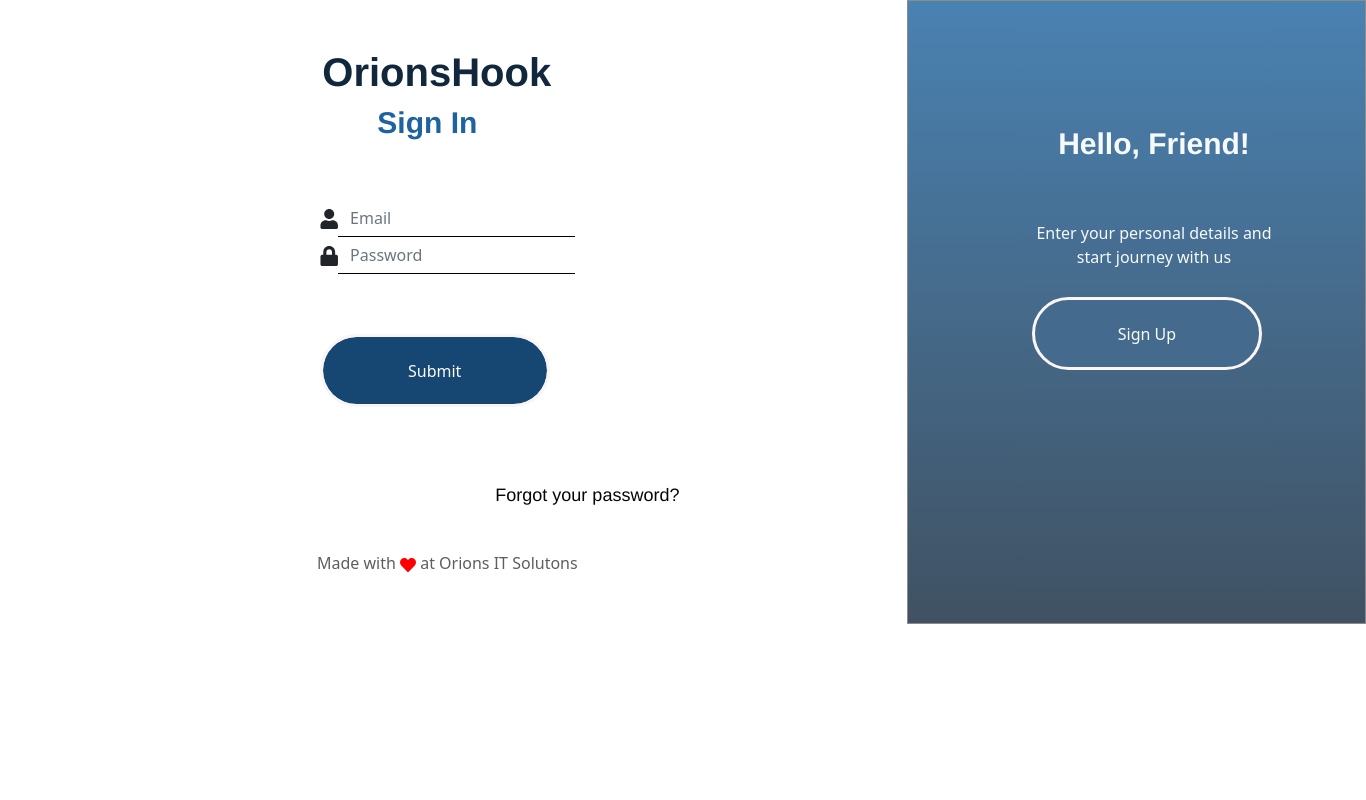
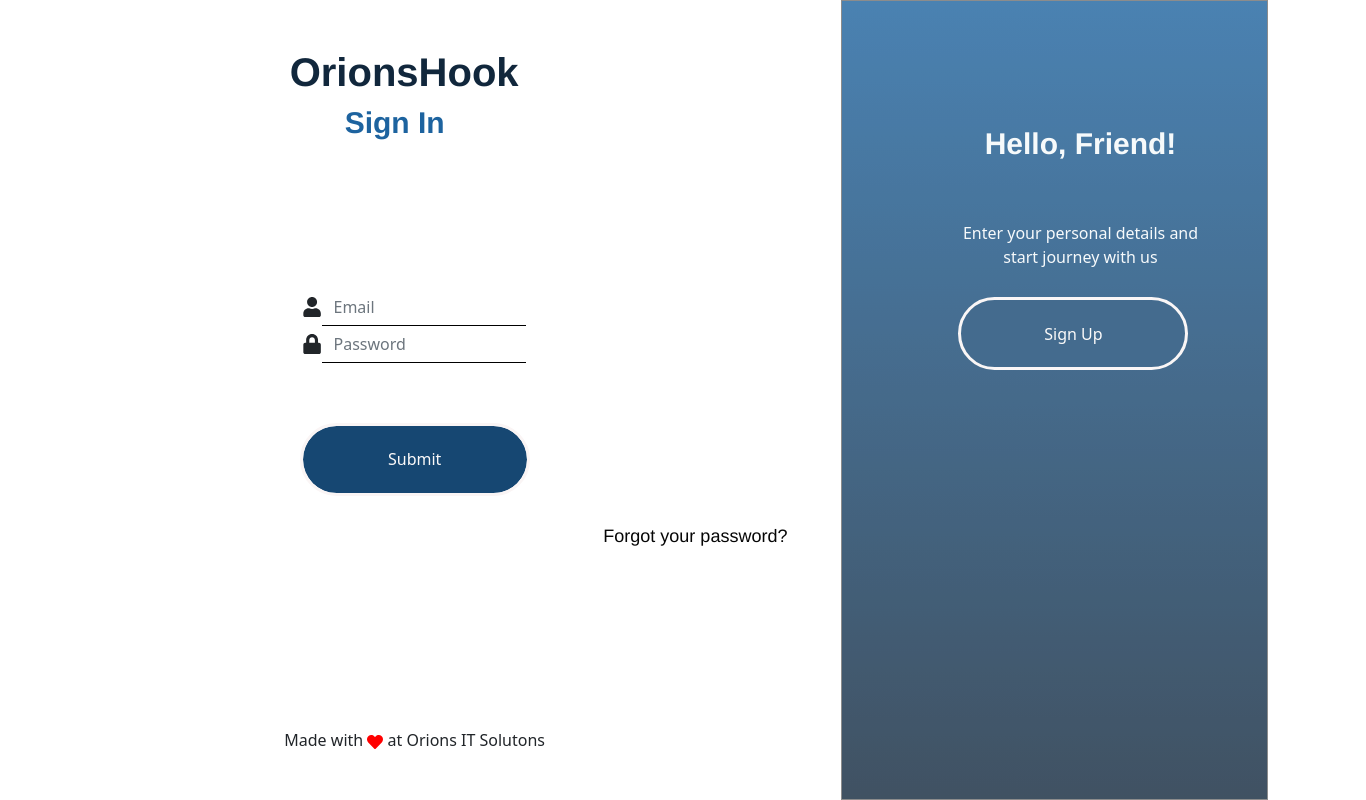
Before and after one commit to bhaskarbhoopendra/orionshookfrontend, a React (Vite) app: page /signin in a window 1280 px wide. Shown: the whole page, 1366 px wide, since content can reach past the window. Built offline with nearby package versions, Linux system fonts and the light colour scheme.

Commit message:
fixing flex on signin page

```diff
--- a/src/pages/Signin.tsx
+++ b/src/pages/Signin.tsx
@@ -41,19 +41,24 @@ export function Signin() {
     validate,
     onSubmit: (values) => {
       const data = JSON.stringify(values, null, 2);
+      console.log(JSON.parse(data));
     },
   });
   return (
     <>
       <Row className="ctn">
         <Col xl={8} lg={8} md={8} sm={8}>
-          <Container className="wrapper p-5 w-50">
+          <Container className="vh-100 p-5 w-50 d-flex justify-content-between align-items-center flex-column ">
             <header>
               <h1 className="hook-1">OrionsHook</h1>
               <h3 className="hook-2">Sign In</h3>
             </header>
             <Container className="mr-50 p-5">
-              <Form onSubmit={formik.handleSubmit}>
+              <Form
+                className="d-flex justify-content-center align-items-center flex-column"
+                onSubmit={formik.handleSubmit}
+              >
+                <section>
                   <div className="test-1">
                     <FaUser style={{ fontSize: "20px" }} />
                     <Form.Control
@@ -73,7 +78,10 @@ export function Signin() {
                       value={formik.values.email}
                     />
                     {formik.touched.email && formik.errors.email ? (
+                      <div>
+                        <br />
                         <div className="errorsText">{formik.errors.email}</div>
+                      </div>
                     ) : null}
                   </div>
                   <div className="test-1">
@@ -96,10 +104,12 @@ export function Signin() {
                       <div className="errorsText">{formik.errors.password}</div>
                     ) : null}
                   </div>
+                </section>
                 <button className="mybutton" type="submit">
                   Submit
                 </button>
               </Form>
+              <p className="hook-3">Forgot your password?</p>
             </Container>
             {/* <Container className="input mr-50 p-5">
               <div>
@@ -119,7 +129,7 @@ export function Signin() {
                 />
               </div>
             </Container> */}
-            <p className="hook-3">Forgot your password?</p>
+
             <footer className="hook-4">
               Made with <FaHeart style={{ color: "red" }} /> at Orions IT
               Solutons
--- a/src/styles/signin.css
+++ b/src/styles/signin.css
@@ -7,8 +7,8 @@
 }
 
 .ctn {
-  height: 624px;
-  width: 1378px;
+  height: 100vh;
+  width: 100vw;
 }
 .wrapper {
   display: flex;
@@ -72,7 +72,7 @@
   margin-top: 30px;
 }
 
-.hook-4 {
+/* .hook-4 {
   width: 290px;
   text-align: center;
   align-items: baseline;
@@ -81,7 +81,7 @@
   color: #5f5e5e;
   opacity: 1;
   margin-bottom: 0px;
-}
+} */
 .hook-5 {
   top: 258px;
   width: 244px;
```
Lines whose indentation alone changed are shown as unchanged.
